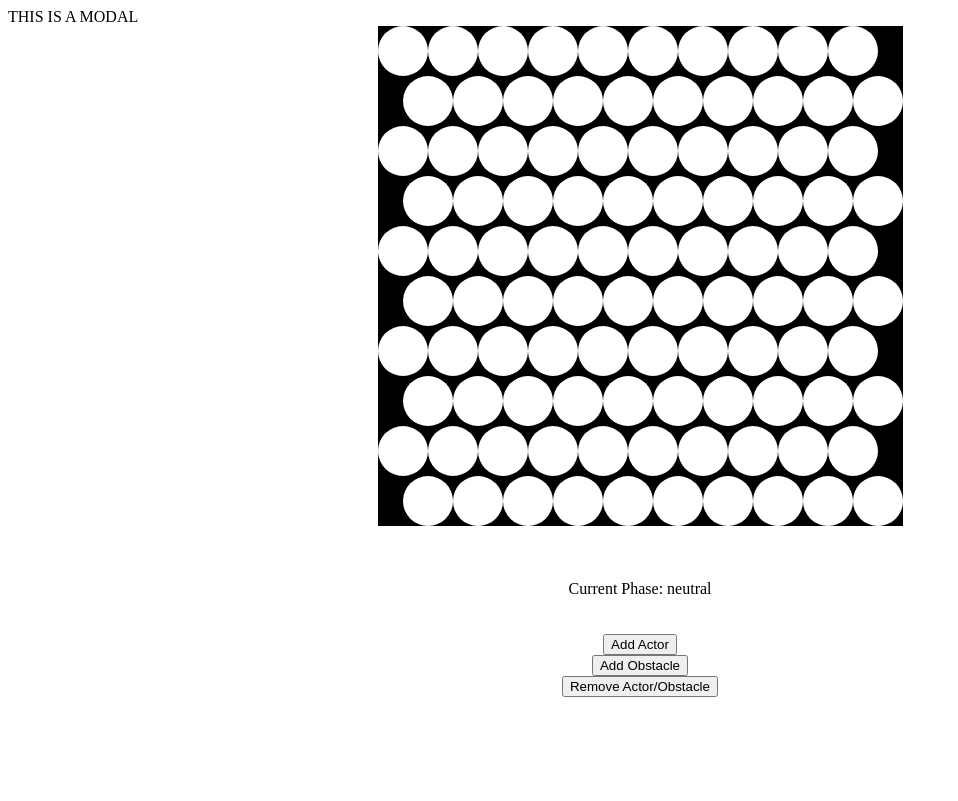
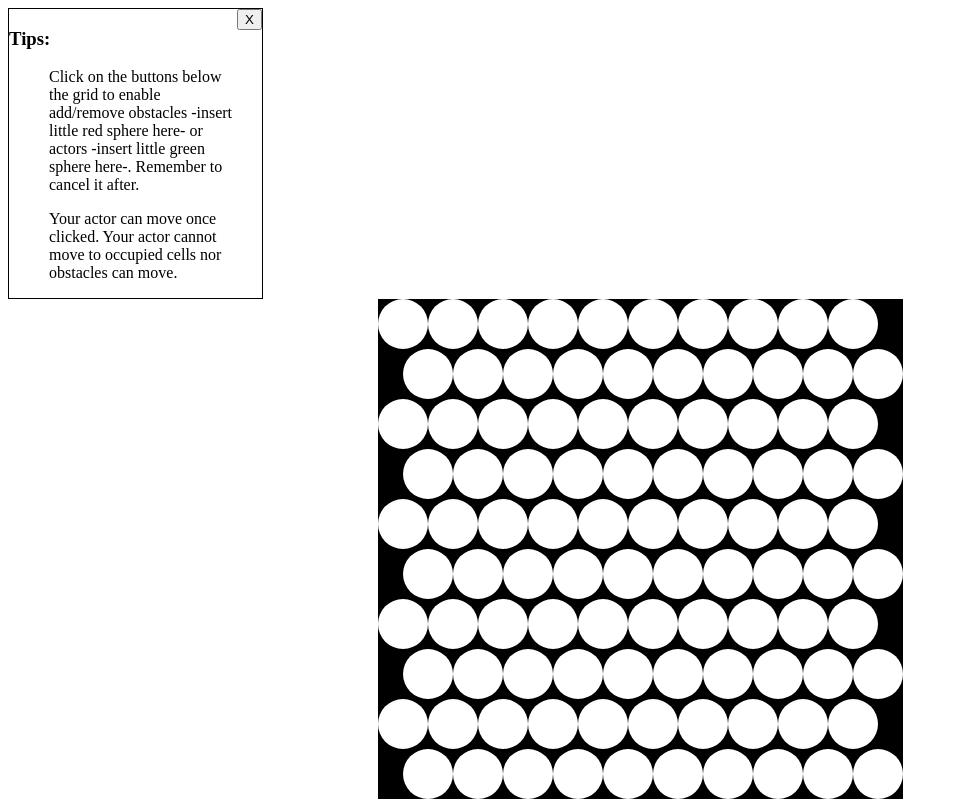
Before and after one commit to RafaelSL-37/hexagonal_movement, a React (Create React App) app: page / in a window 1280 px wide. Shown: the top 801 px of the page, without its empty margins (0-958 px from the left). Built offline with nearby package versions, Linux system fonts and the light colour scheme.

Commit message:
adding modal with tips

```diff
--- a/src/components/grid.js
+++ b/src/components/grid.js
@@ -17,9 +17,7 @@ function Grid() {
   const [ grid, setGrid ] = useState(initialGrid);
   const [ showModal, setShowModal ] = useState(true);
 
-  //TODO: add modal with tips
-
-  const modal = showModal ? <TipModal /> : '' ;
+  const modal = showModal ? <TipModal toggleFunction={setShowModal} /> : '' ;
 
   return (
     <div>
@@ -43,6 +41,7 @@ function Grid() {
         </div>
       </div>
 
+      {/* Remove this after debug */}
       <br /><br /><br />
       <div className='container'>
         Current Phase: {phase}
--- a/src/components/tip-modal.js
+++ b/src/components/tip-modal.js
@@ -1,7 +1,24 @@
-function TipModal() {
+function TipModal({ toggleFunction }) {
     return(
+        //TODO: make it relative to the other parts
         <div className='modal'>
-            THIS IS A MODAL
+            <div className='tips'>
+                <h3>
+                    Tips:
+                </h3>
+                {/* TODO: fix tips with spheres */}
+                <ul>
+                    Click on the buttons below the grid to enable add/remove obstacles -insert little red sphere here- or actors -insert little green sphere here-. Remember to cancel it after.
+                </ul>
+                <ul>
+                    Your actor can move once clicked. Your actor cannot move to occupied cells nor obstacles can move.
+                </ul>
+            </div>
+            <div className='close-modal'>
+                <button onClick={() => toggleFunction(false)}>
+                    X
+                </button>
+            </div>
         </div>
     )
 };
--- a/src/style/style.css
+++ b/src/style/style.css
@@ -63,3 +63,18 @@
     align-items: center;
     flex-direction: column;
 }
+
+.modal {
+    width: 20%;
+    display: flex;
+    flex-direction: row;
+    border: 1px solid black;
+}
+
+.tips {
+    width: 84,5%;
+}
+
+.close-modal {
+    width: auto;
+}
--- a/src/utils/remove-object-from-grid.js
+++ b/src/utils/remove-object-from-grid.js
@@ -3,6 +3,8 @@ export function removeObjectFromGrid(grid, y, x, setGrid, setPhase) {
         grid[y][x] = 'cell-empty';
 
         setGrid(grid);
-        setPhase('neutral'); //TODO: CHANGE THIS AS TO UPDATE THE GRID INSTANTLY
+
+        console.log(grid);
+        // setPhase('neutral'); //TODO: CHANGE THIS AS TO UPDATE THE GRID INSTANTLY
     }
 }
--- a/src/utils/spawn-object-on-grid.js
+++ b/src/utils/spawn-object-on-grid.js
@@ -3,6 +3,6 @@ export function spawnObjectOnGrid(grid, y, x, object, setGrid, setPhase) {
         grid[y][x] = object;
 
         setGrid(grid);
-        setPhase('neutral'); //TODO: CHANGE THIS AS TO UPDATE THE GRID INSTANTLY
+        // setPhase('neutral'); //TODO: CHANGE THIS AS TO UPDATE THE GRID INSTANTLY
     }
 }
```
